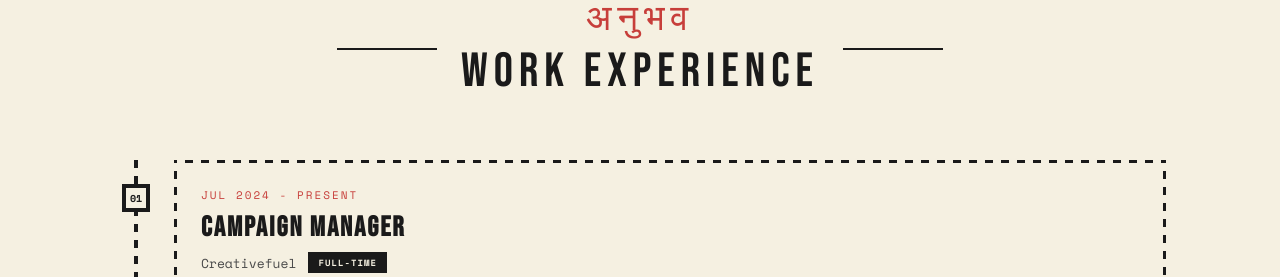
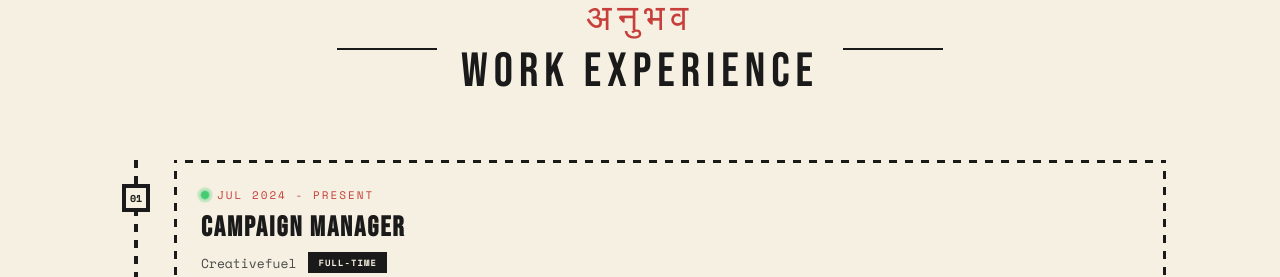
Before and after one commit to vrsn001/lakshay-portfolio, a React (Vite) app: page / in a window 1280 px wide. Shown: the part 2000-2277 px from the top of the page. Built offline with nearby package versions, Linux system fonts and the light colour scheme; a web font is replaced by a local one.

Commit message:
Add green status indicator, remove dark mode toggle, update footer text

```diff
--- a/src/App.jsx
+++ b/src/App.jsx
@@ -7,14 +7,8 @@ import './index.css'
 import profilePhoto from './assets/lakshay_photo.png'
 
 function App() {
-  const [theme, setTheme] = useState('light')
   const [countersStarted, setCountersStarted] = useState(false)
   const statsRef = useRef(null)
-
-  // Theme toggle
-  useEffect(() => {
-    document.documentElement.setAttribute('data-theme', theme)
-  }, [theme])
 
   // Counter animation observer
   useEffect(() => {
@@ -32,9 +26,7 @@ function App() {
     return () => observer.disconnect()
   }, [countersStarted])
 
-  const toggleTheme = () => {
-    setTheme(prev => prev === 'light' ? 'dark' : 'light')
-  }
+
 
   return (
     <div className="app">
@@ -53,9 +45,6 @@ function App() {
               <a href="#education" className="nav-link">Education</a>
               <a href="#contact" className="nav-link">Contact</a>
             </div>
-            <button className="theme-toggle" onClick={toggleTheme}>
-              {theme === 'dark' ? '☀' : '☾'}
-            </button>
           </div>
         </nav>
 
@@ -185,6 +174,7 @@ function App() {
                 company="Creativefuel"
                 type="Full-time"
                 location="📍 Indore, India"
+                isCurrentJob={true}
                 bullets={[
                   "Lead end-to-end product launches from brief to viral moment",
                   "Cut content approval time by 40% with streamlined workflows",
@@ -336,7 +326,7 @@ function App() {
 
         {/* Footer */}
         <footer className="footer">
-          <p className="footer-text">Made with ✦ by Lakshay Rohilla © 2026</p>
+          <p className="footer-text">Stamped & Sealed by Lakshay Rohilla © 2026</p>
         </footer>
       </div>
       <Analytics />
@@ -381,12 +371,15 @@ function StatItem({ target, suffix, label, started }) {
 }
 
 // Timeline Item Component
-function TimelineItem({ number, date, title, company, type, location, bullets }) {
+function TimelineItem({ number, date, title, company, type, location, bullets, isCurrentJob }) {
   return (
     <div className="timeline-item">
       <div className="timeline-marker">{number}</div>
       <StampCard className="timeline-stamp">
-        <div className="timeline-date">{date}</div>
+        <div className="timeline-date">
+          {isCurrentJob && <span className="status-indicator"></span>}
+          {date}
+        </div>
         <h3 className="timeline-title">{title}</h3>
         <div className="timeline-company">
           <span className="company-name">{company}</span>
--- a/src/index.css
+++ b/src/index.css
@@ -861,6 +861,59 @@ body {
   text-transform: uppercase;
   letter-spacing: 2px;
   margin-bottom: 8px;
+  display: flex;
+  align-items: center;
+  gap: 8px;
+}
+
+/* Green pulsing status indicator for current job */
+.status-indicator {
+  display: inline-block;
+  width: 8px;
+  height: 8px;
+  background: #22c55e;
+  border-radius: 50%;
+  position: relative;
+  animation: statusPulse 2s ease-in-out infinite;
+}
+
+.status-indicator::before {
+  content: '';
+  position: absolute;
+  top: 50%;
+  left: 50%;
+  transform: translate(-50%, -50%);
+  width: 100%;
+  height: 100%;
+  background: #22c55e;
+  border-radius: 50%;
+  animation: statusRipple 2s ease-out infinite;
+}
+
+@keyframes statusPulse {
+
+  0%,
+  100% {
+    opacity: 1;
+    transform: scale(1);
+  }
+
+  50% {
+    opacity: 0.8;
+    transform: scale(1.1);
+  }
+}
+
+@keyframes statusRipple {
+  0% {
+    opacity: 0.6;
+    transform: translate(-50%, -50%) scale(1);
+  }
+
+  100% {
+    opacity: 0;
+    transform: translate(-50%, -50%) scale(2.5);
+  }
 }
 
 .timeline-title {
```
